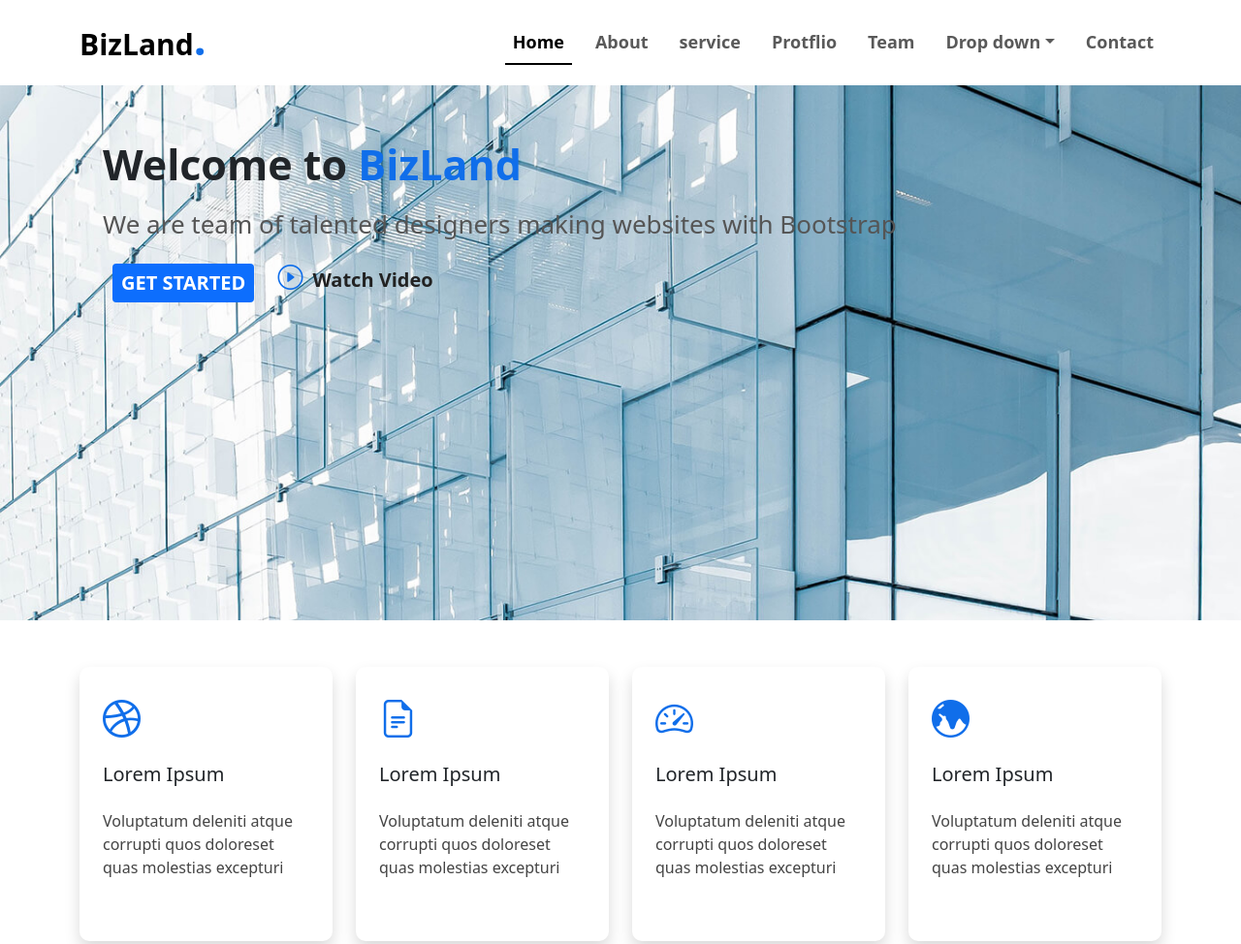
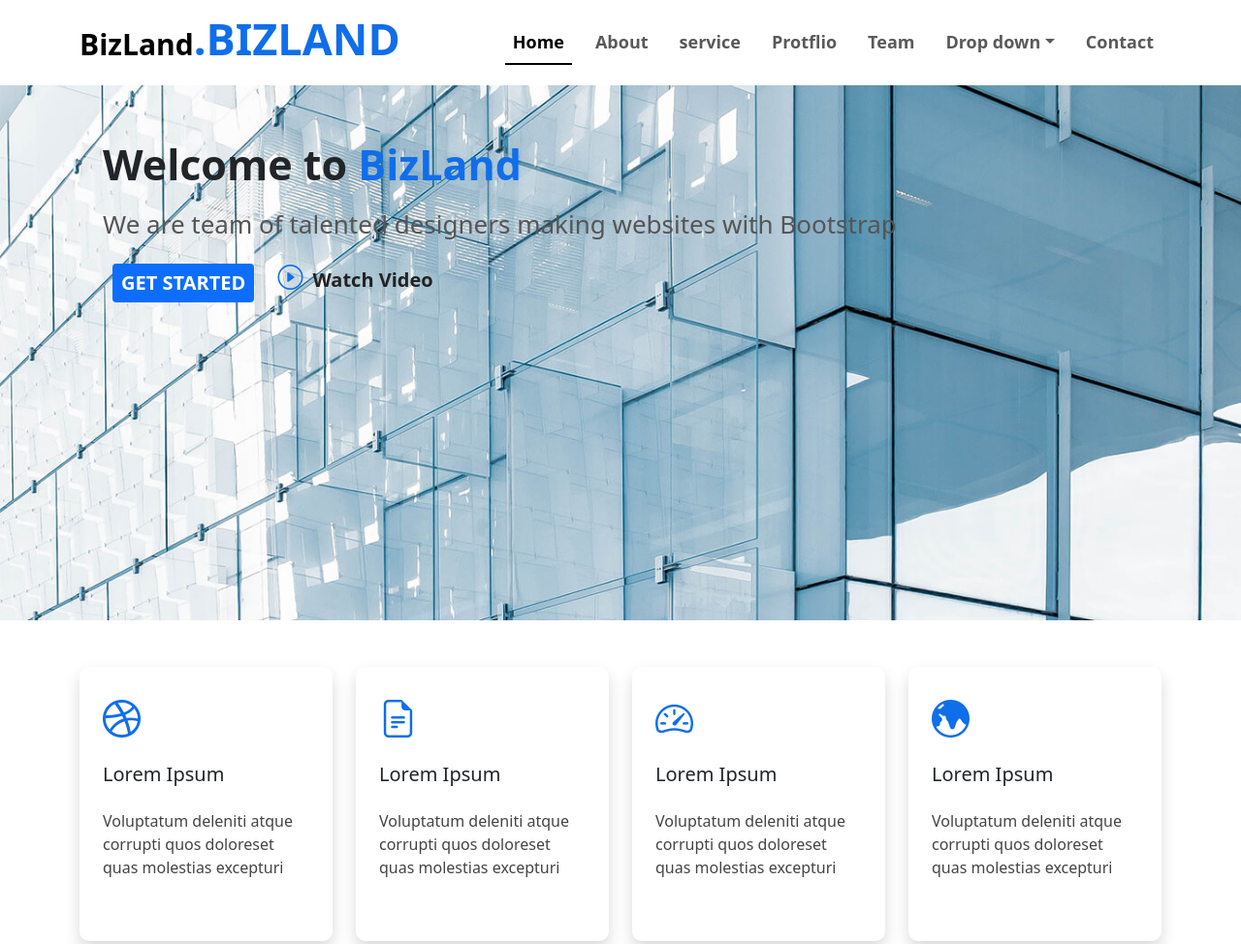
Before and after one commit to ompateldev/Bizland---Bootstrap, a plain HTML site: page INDEX.HTML in a window 1280 px wide. Shown: the top 974 px of the page at 97% size. Drawn offline with nearby package versions, Linux system fonts and the light colour scheme.

Commit message:
add some imformation

```diff
--- a/INDEX.HTML
+++ b/INDEX.HTML
@@ -22,7 +22,7 @@
     <nav class="navbar navbar-expand-sm position-fixed  ">
         <div class="container">
             <a href="#" class="navbar-brand">
-                <h1>BizLand<span>.</span>
+                <h1>BizLand<span>.BIZLAND</span>
                 </h1>
             </a>
 
```
